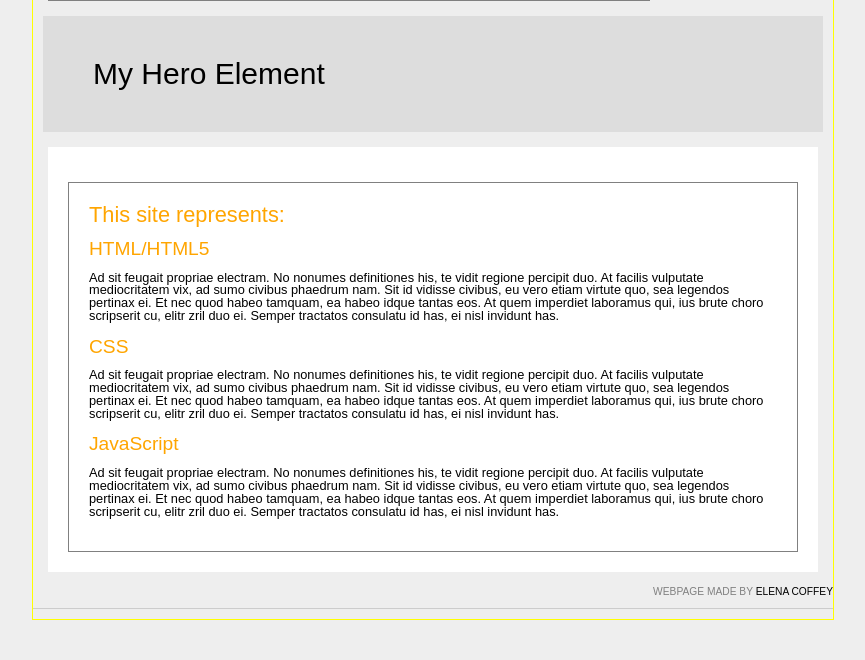
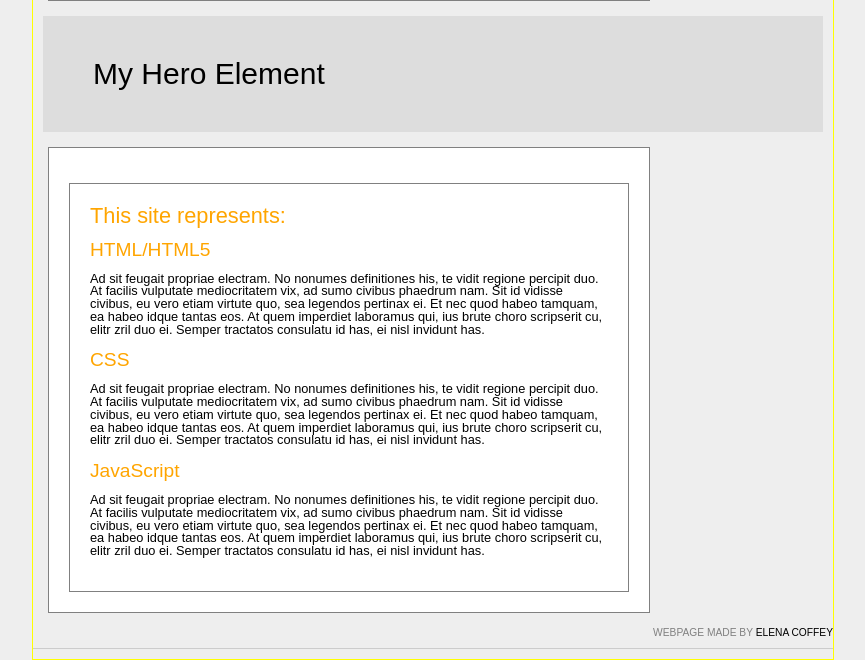
Before and after one commit to ElenaCoffey/Woodconstructors, a PHP site: page / in a window 1280 px wide. Shown: the part 594-1254 px from the top of the page, without its empty margins (207-1072 px from the left). Before the commit the page ends 1214 px from the top, so only its background shows below. Run offline with PHP 8.4, Linux system fonts and the light colour scheme.

Commit message:
Update style.css

```diff
--- a/style.css
+++ b/style.css
@@ -53,7 +53,9 @@ section {  margin-top: 15px; }
 #content-articles {	margin: 15px 15px 15px 15px;
 			background: white;
 			padding: 20px;
-			clear: both;  }
+			clear: both;
+			border: 1px solid gray;
+			width: 70%;	}
 
 /* PICTURES */
 #sunset { width: 220px;
```
